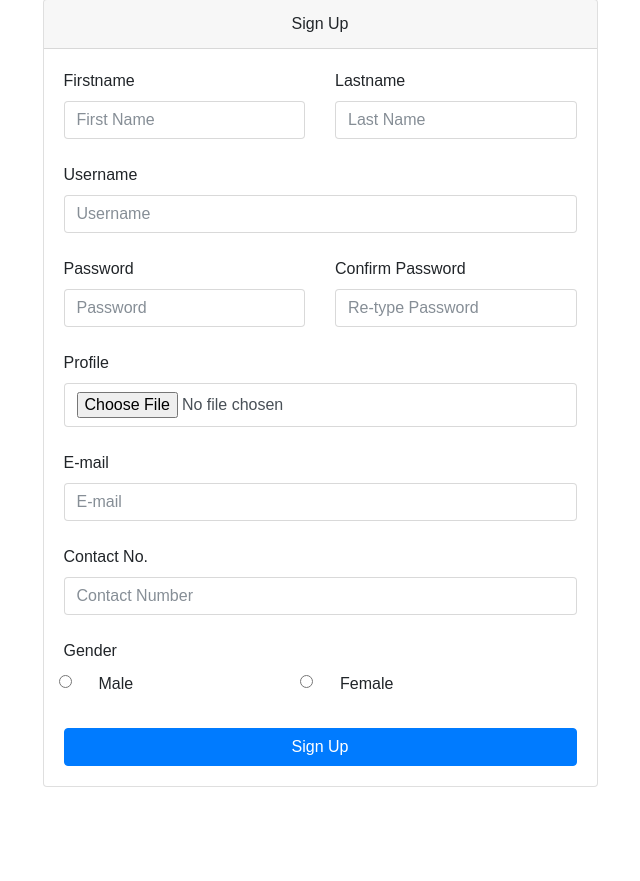
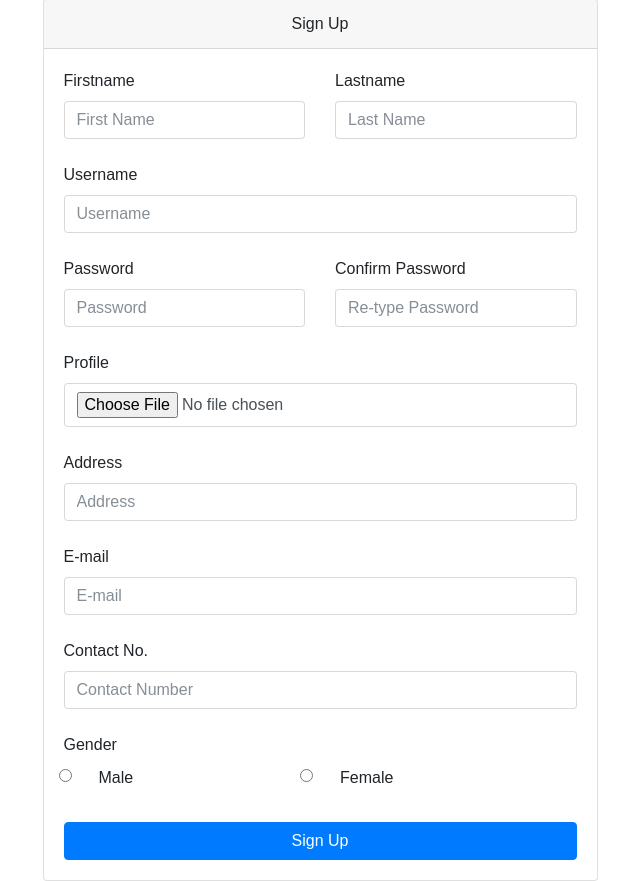
Before and after one commit to reymark01/gapan, a PHP site: page /signup in a window 1280 px wide. Shown: the part 97-978 px from the top of the page, without its empty margins (320-960 px from the left). Before the commit the page ends 884 px from the top, so only its background shows below. Run offline with PHP 8.4, Linux system fonts and the light colour scheme; some libraries are stand-ins or nearby versions.

Commit message:
mar 1 1:49

```diff
--- a/public/signup.php
+++ b/public/signup.php
@@ -54,6 +54,9 @@ if (Session::exist('u_sess_id') || Session::exist('b_sess_id')) {
 					'pregmatch' => 'c',
 					'min' => 11,
 					'max' => 11
+				),
+				'address' => array(
+					'required' => true
 				)
 			));
 			if($validation->passed()) {
@@ -85,8 +88,8 @@ if (Session::exist('u_sess_id') || Session::exist('b_sess_id')) {
 			    	$fname = ucfirst(strtolower(Input::get('fname')));
 			    	$lname = ucfirst(strtolower(Input::get('lname')));
 			   		$hash = password_hash(Input::get('password'), PASSWORD_DEFAULT);
-					$sql = "INSERT INTO users (fname, lname, username, password, email, contact, gender, profile, token) VALUES (:fname, :lname, :username, :password, :email, :contact, :gender, :profile, :token)";
-					if (DB::query($sql, ['fname' => htmlspecialchars($fname), 'lname' => htmlspecialchars($lname), 'username' => htmlspecialchars(Input::get('username')), 'password' => $hash, 'email' => htmlspecialchars(Input::get('email')), 'contact' => htmlspecialchars(Input::get('contact')), 'gender' => Input::get('option'), 'profile' => $key, 'token' => $etoken])) {
+					$sql = "INSERT INTO users (fname, lname, username, password, email, contact, gender, profile, token, address) VALUES (:fname, :lname, :username, :password, :email, :contact, :gender, :profile, :token, :address)";
+					if (DB::query($sql, ['fname' => htmlspecialchars($fname), 'lname' => htmlspecialchars($lname), 'username' => htmlspecialchars(Input::get('username')), 'password' => $hash, 'email' => htmlspecialchars(Input::get('email')), 'contact' => htmlspecialchars(Input::get('contact')), 'gender' => Input::get('option'), 'profile' => $key, 'token' => $etoken, 'address' => htmlspecialchars(Input::get('address'))])) {
 						if (!empty($_FILES['file']['name'])) {
 							move_uploaded_file($tmp_name, $userprofiles);
 						}
@@ -167,6 +170,9 @@ if (Session::exist('u_sess_id') || Session::exist('b_sess_id')) {
 					<label>Profile</label>
 					<input type="file" name="file" class="form-control">
 					<br>
+					<label>Address</label>
+					<input type="text" name="address" class="form-control" value="<?php echo Input::get('address'); ?>" placeholder="Address">
+					<br>
 					<label>E-mail</label>
 					<input type="text" name="email" class="form-control" value="<?php echo Input::get('email'); ?>" placeholder="E-mail">
 					<br>
--- a/public/user.php
+++ b/public/user.php
@@ -88,7 +88,7 @@ if (!empty(Input::get('username'))) {
 	$username = $_GET['username'];
 	$result = DB::query("SELECT * FROM users WHERE account_verified = 1 AND username = :username", ['username' => $username])->fetch();
 	if (!empty($result)) {
-		$sql = "SELECT user_post.id as postid, fname, lname, username, profile, u_post, u_title, u_postprice, u_postedited, u_poststatus, u_postdate FROM users, user_post WHERE user_post.u_postverified = :veri AND users.id = user_post.user_id AND user_id = :id AND u_poststatus != 2 ORDER BY user_post.id DESC LIMIT 0, 5";
+		$sql = "SELECT user_post.id as postid, fname, lname, username, profile, address, u_post, u_title, u_postprice, u_postedited, u_poststatus, u_postdate FROM users, user_post WHERE user_post.u_postverified = :veri AND users.id = user_post.user_id AND user_id = :id AND u_poststatus != 2 ORDER BY user_post.id DESC LIMIT 0, 5";
 		$res = DB::query($sql, [], true, ['id' => $result['id'], 'veri' => 1]);
 		while ($row = $res->fetch()) {
 				array_push($posts,$row);
@@ -120,6 +120,10 @@ if (!empty(Input::get('username'))) {
 									</div>
 								</div><!--user-profile end-->
 								<ul class="template user-fw-status">
+									<li class="template">
+										<div><i class="fas fa-map-marker" style="color:green;"></i></div>
+										<p><?=$result['address']?></p>
+									</li>
 									<li class="template">
 										<h4>E-mail</h4>
 										<p><?=$result['email']?></p>
```
